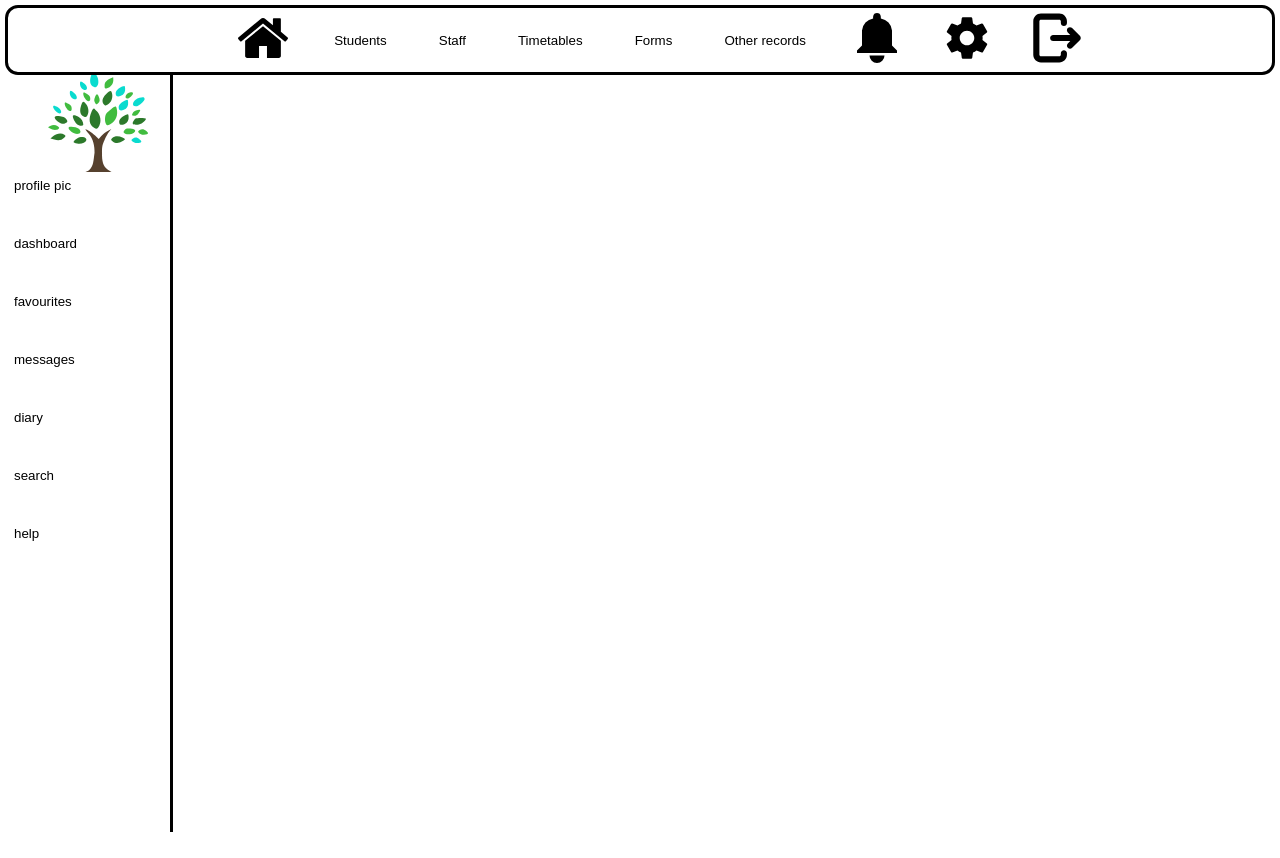
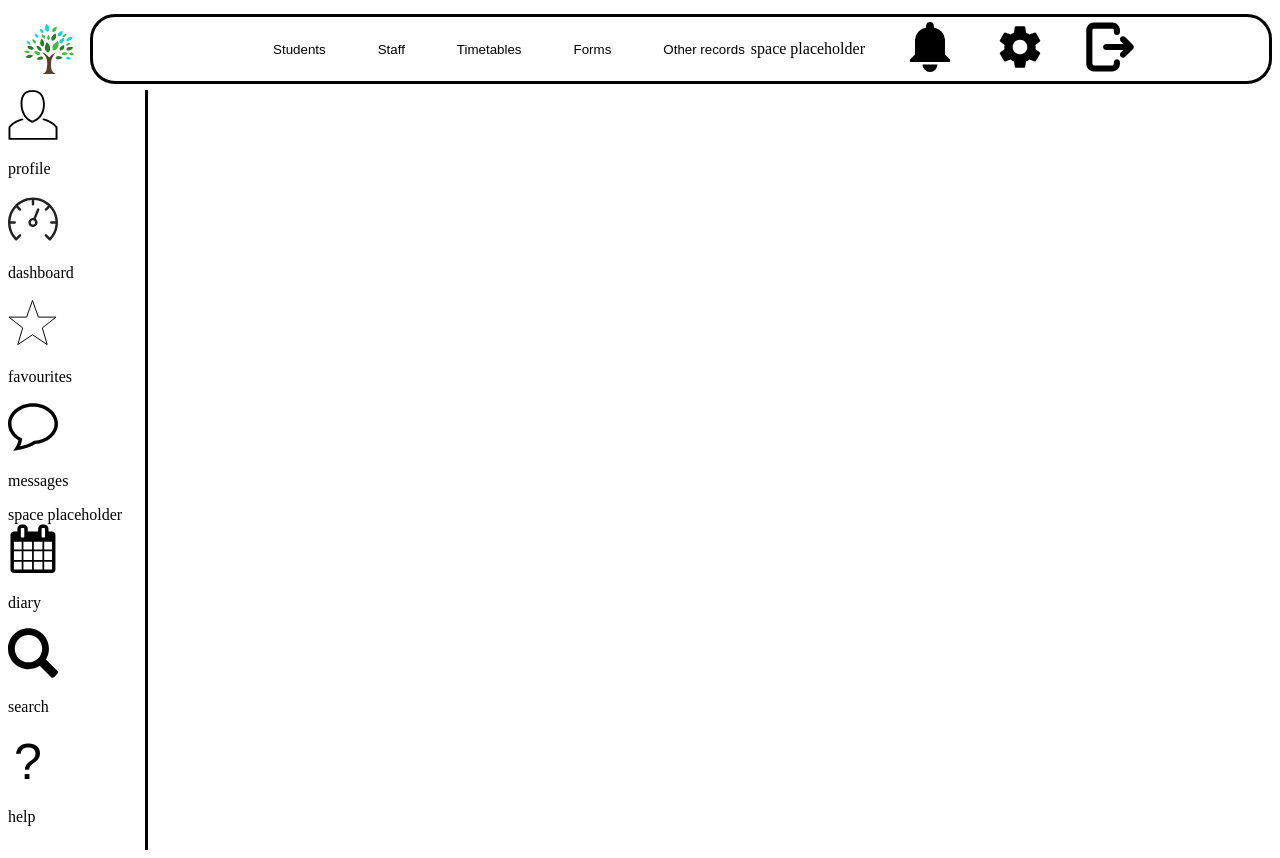
Before and after one commit to MarkSmith9/group_project, a PHP site: page /index.php in a window 1280 px wide. Before the commit the page ends 832 px from the top, so only its background shows below. Run offline with PHP 8.4, Linux system fonts and the light colour scheme; the visitor is signed in with stand-in values (Sample User, id 1).

Commit message:
added logo on top and changed layout

```diff
--- a/layout.php
+++ b/layout.php
@@ -8,13 +8,14 @@
 
   <body>
   <header>
+	<img src = "image/logo.svg" width="50" height="50" alt="exit" class="sidebutton logo" onclick="window.location.href='/index.php';">
    <div class="navbar"> <!--creates the top navigation bar-->
-	<div><img src = "image/home.svg" width="50" height="50" alt="exit" class="navbutton" onclick="window.location.href='/index.php';"></div>
 	<div><button onclick="window.location.href='/student_records.php';" class="navbutton">Students</button></div>
 	<div><button onclick="window.location.href='/placeholder.php';" class="navbutton">Staff</button></div>
 	<div><button onclick="window.location.href='/timetable.php';" class="navbutton">Timetables</button></div>
 	<div><button onclick="window.location.href='/placeholder.php';" class="navbutton">Forms</button></div>
 	<div><button onclick="window.location.href='/placeholder.php';" class="navbutton">Other records</button></div>
+	<div>space placeholder</div>
 	<div><img src = "image/bell.svg" width="50" height="50" alt="exit" class="navbutton" onclick="window.location.href='/index.php';"></div>
 	<div><img src = "image/setting.svg" width="50" height="50" alt="exit" class="navbutton" onclick="window.location.href='/index.php';"></div>
 	<div><img src = "image/exit.svg" width="50" height="50" alt="exit" class="navbutton" onclick="window.location.href='/index.php';"></div>
@@ -22,14 +23,14 @@
 
 <div class="main">
 	<div class="sidebar"> <!--creates the side bar-->
-	<div><img src = "image/logo.svg" width="100" height="100" alt="exit" class="navbutton" onclick="window.location.href='/index.php';"></div>
-		<div><button onclick="window.location.href='/placeholder.php';" class="sidebutton">profile pic</button></div>
-		<div><button onclick="window.location.href='/placeholder.php';" class="sidebutton">dashboard</button></div>
-		<div><button onclick="window.location.href='/placeholder.php';" class="sidebutton">favourites</button></div>
-		<div><button onclick="window.location.href='/placeholder.php';" class="sidebutton">messages</button></div>
-		<div><button onclick="window.location.href='/placeholder.php';" class="sidebutton">diary</button></div>
-		<div><button onclick="window.location.href='/placeholder.php';" class="sidebutton">search</button></div>
-		<div><button onclick="window.location.href='/placeholder.php';" class="sidebutton">help</button></div>
+	<div><img src = "image/profile.svg" width="50" height="50" alt="exit" class="sidebutton" onclick="window.location.href='/index.php';"> <p>profile</p></div>
+	<div><img src = "image/dash.svg" width="50" height="50" alt="exit" class="sidebutton" onclick="window.location.href='/index.php';"><p>dashboard</p></div>
+	<div><img src = "image/star.svg" width="50" height="50" alt="exit" class="sidebutton" onclick="window.location.href='/index.php';"><p>favourites</p></div>
+	<div><img src = "image/message.svg" width="50" height="50" alt="exit" class="sidebutton" onclick="window.location.href='/index.php';"><p>messages</p></div>
+	<div>space placeholder</div>
+	<div><img src = "image/calendar.svg" width="50" height="50" alt="exit" class="sidebutton" onclick="window.location.href='/index.php';"><p>diary</p></div>
+	<div><img src = "image/search.svg" width="50" height="50" alt="exit" class="sidebutton" onclick="window.location.href='/index.php';"><p>search</p></div>
+	<div><button onclick="window.location.href='/placeholder.php';" class="sidebutton texticon">?</button><p>help</p></div>
 	</div>
 	<div class="content-box">
 	<?php echo $content ?> <!--inserts the content from the php file in the main website-->
--- a/public/style.css
+++ b/public/style.css
@@ -1,3 +1,11 @@
+header {
+	display: flex;
+	flex-direction: row;
+}
+.logo {
+	margin: 1rem;
+}
+
 .navbar{
 	/*flexbox*/
 	display:flex; /*adds flexbox functionality*/
@@ -9,9 +17,12 @@
 	flex-wrap: wrap;
 	min-width: 100px;
 	/*outline*/
-	outline: solid; /*adds an outline to the outer box*/
+	border: solid; /*adds an outline to the outer box*/
 	border-radius: 10px; /*determines the radius of the border*/
 	padding: 5px; /*adds padding*/
+	border-radius: 25px; /*rounded corners*/
+	margin: auto; /*centeres the navbar*/
+	flex-grow: 50;
 }
 .navbutton{ /*buttons in the navigation bar*/
 	border: none; /*remove border*/
@@ -40,8 +51,18 @@
 }.sidebutton{ /*buttons in the navigation bar*/
 	border: none; /*remove border*/
 	background: none; /*remove background*/
-	margin-bottom: 5vh; /*adds distance between the buttons*/
 }
 .content-box{
 	flex-grow: 50; /*makes the flexbox bigger*/
 }
+.texticon { /*for icons that are characters, characters are used as opposed to an image to reduce file size*/
+	font-size: 50px; /*sets the font size to make the text button as big as other icons*/
+	color: black; /*sets the colour of the text as black as by default it is black-grayish*/
+}
+
+
+@media screen and (max-width: 1000px) {
+	header	{
+		max-width: 100%; /*makes the navbar full size when the screen gets smaller*/
+	}
+}
```
